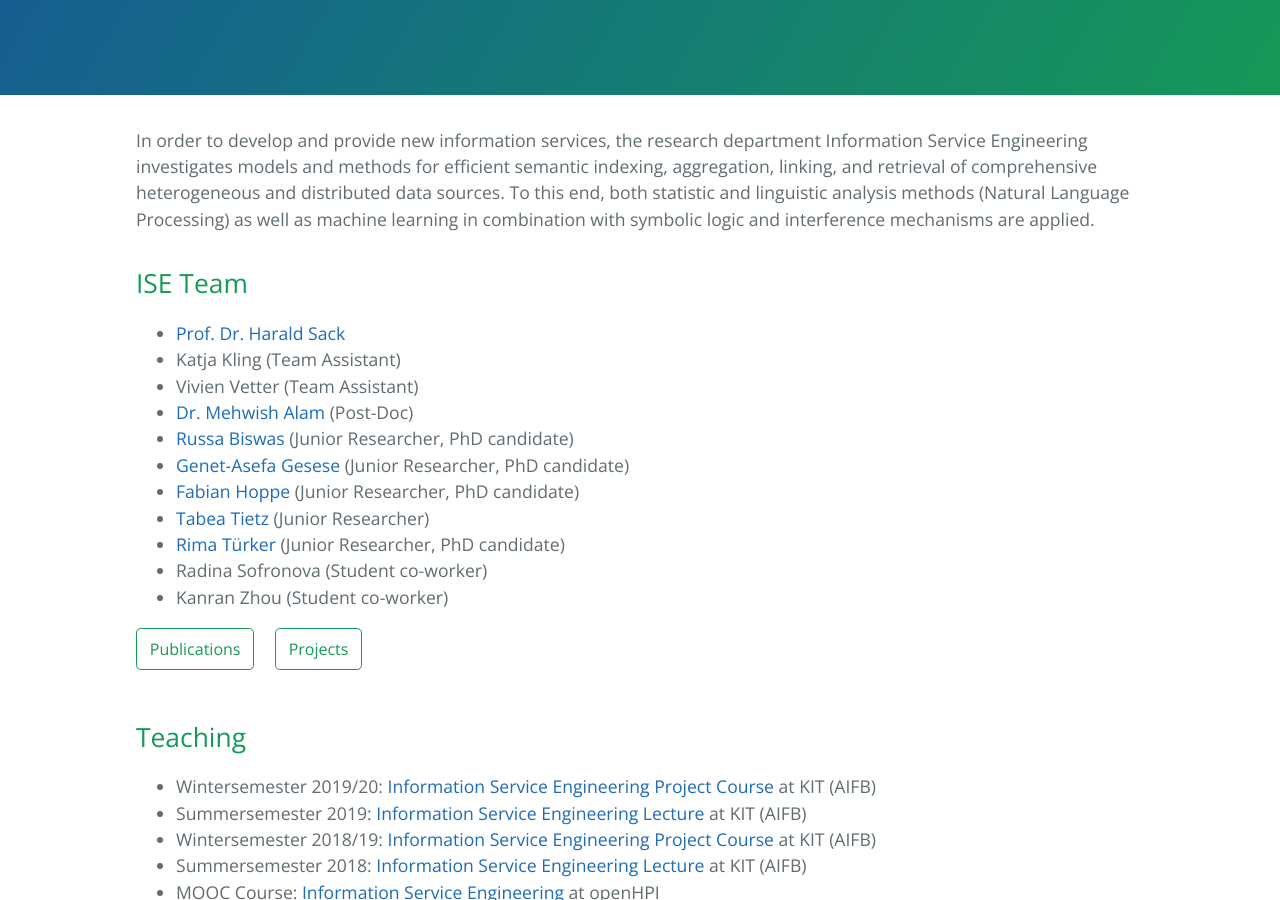
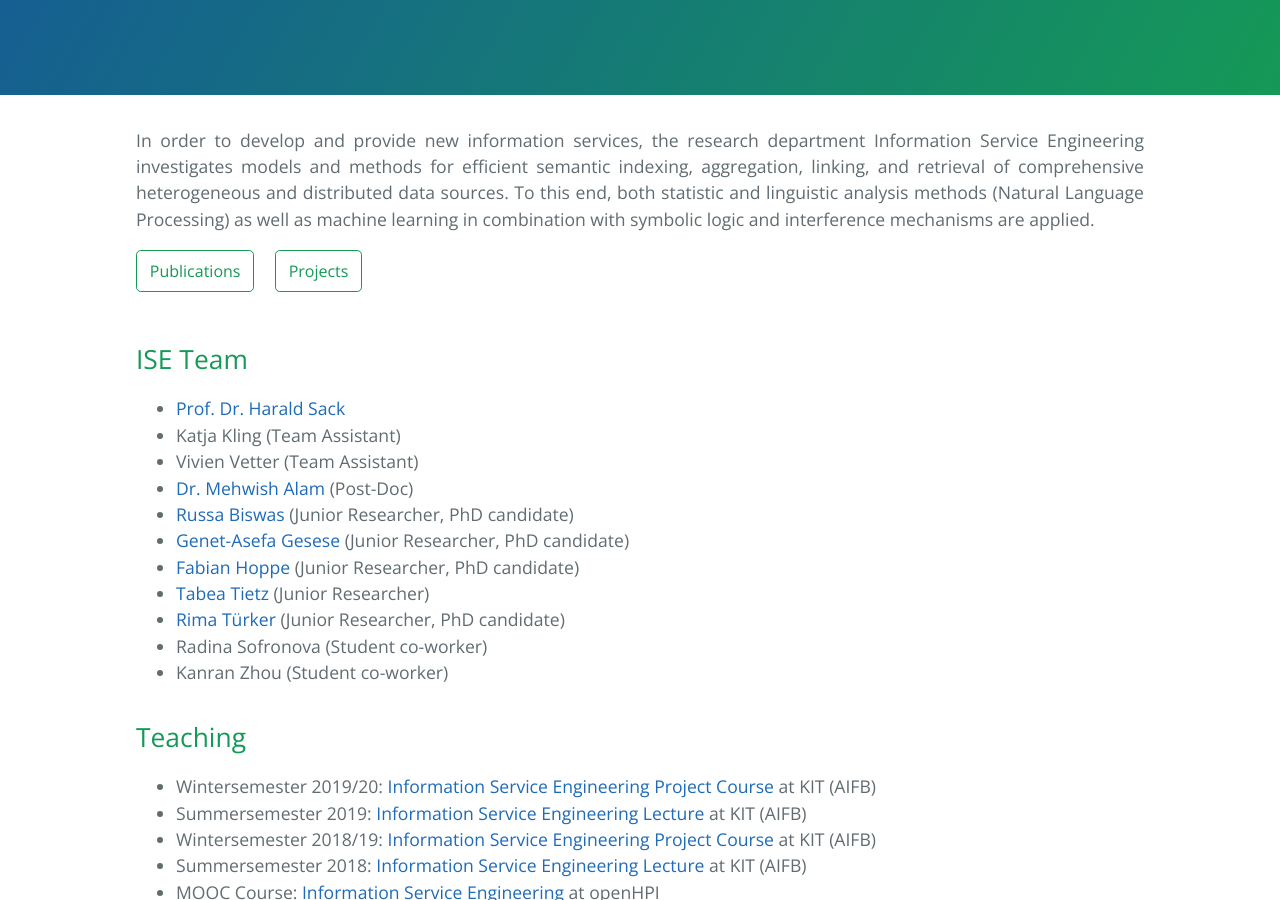
Before and after one commit to ISE-FIZKarlsruhe/ISE-FIZKarlsruhe.github.io, a Jekyll site: the page built from index.md, in a window 1280 px wide and 900 px high, scrolled down 288 px. Built offline with Jekyll 4.4.1, drawn with Linux system fonts in a browser that asks for light colours; our own code applies the rules of GitHub Pages for plain Markdown files; part of the change alters nothing that is shown.

Commit message:
Update index.md

```diff
--- a/index.md
+++ b/index.md
@@ -1,4 +1,7 @@
-In order to develop and provide new information services, the research department Information Service Engineering investigates models and methods for efficient semantic indexing, aggregation, linking, and retrieval of comprehensive heterogeneous and distributed data sources. To this end, both statistic and linguistic analysis methods (Natural Language Processing) as well as machine learning in combination with symbolic logic and interference mechanisms are applied.
+<div style="text-align: justify">In order to develop and provide new information services, the research department Information Service Engineering investigates models and methods for efficient semantic indexing, aggregation, linking, and retrieval of comprehensive heterogeneous and distributed data sources. To this end, both statistic and linguistic analysis methods (Natural Language Processing) as well as machine learning in combination with symbolic logic and interference mechanisms are applied.</div>
+
+[Publications](https://www.fiz-karlsruhe.de/en/forschung/information-service-engineering#2019+publications){: .btngreensm}{:target="_blank"}
+[Projects](https://www.fiz-karlsruhe.de/en/forschung/information-service-engineering#projects){: .btngreensm}{:target="_blank"}
 
 ## ISE Team
 
@@ -14,9 +17,6 @@ In order to develop and provide new information services, the research departmen
 - Radina Sofronova (Student co-worker)
 - Kanran Zhou (Student co-worker)
 
-[Publications](https://www.fiz-karlsruhe.de/en/forschung/information-service-engineering#2019+publications){: .btngreensm}{:target="_blank"}
-[Projects](https://www.fiz-karlsruhe.de/en/forschung/information-service-engineering#projects){: .btngreensm}{:target="_blank"}
-
 
 ## Teaching
 - Wintersemester 2019/20: [Information Service Engineering Project Course](http://www.aifb.kit.edu/web/Lehre/Praktikum_Projektpraktikum_Information_Service_Engineering/en) at KIT (AIFB)
```
